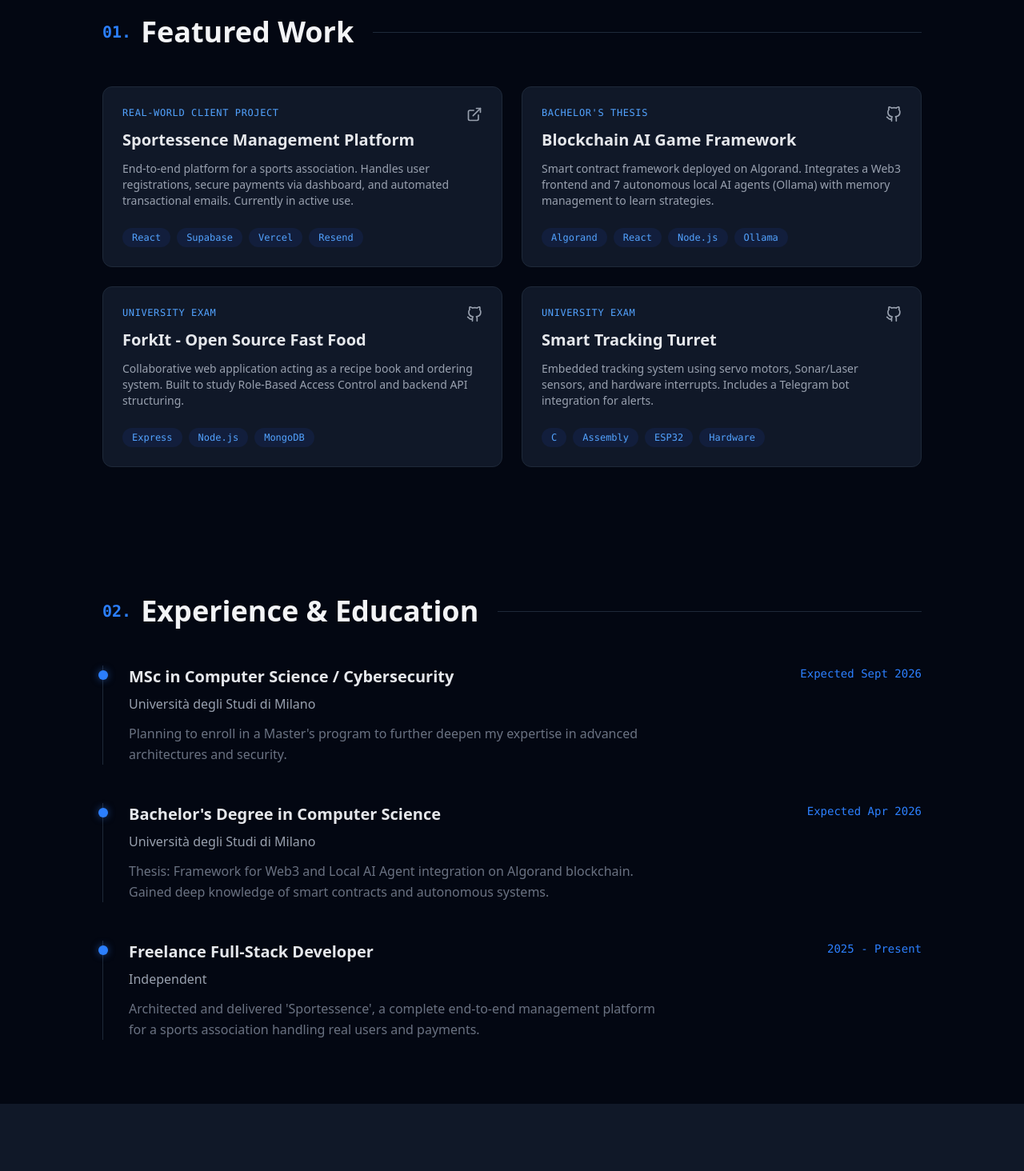
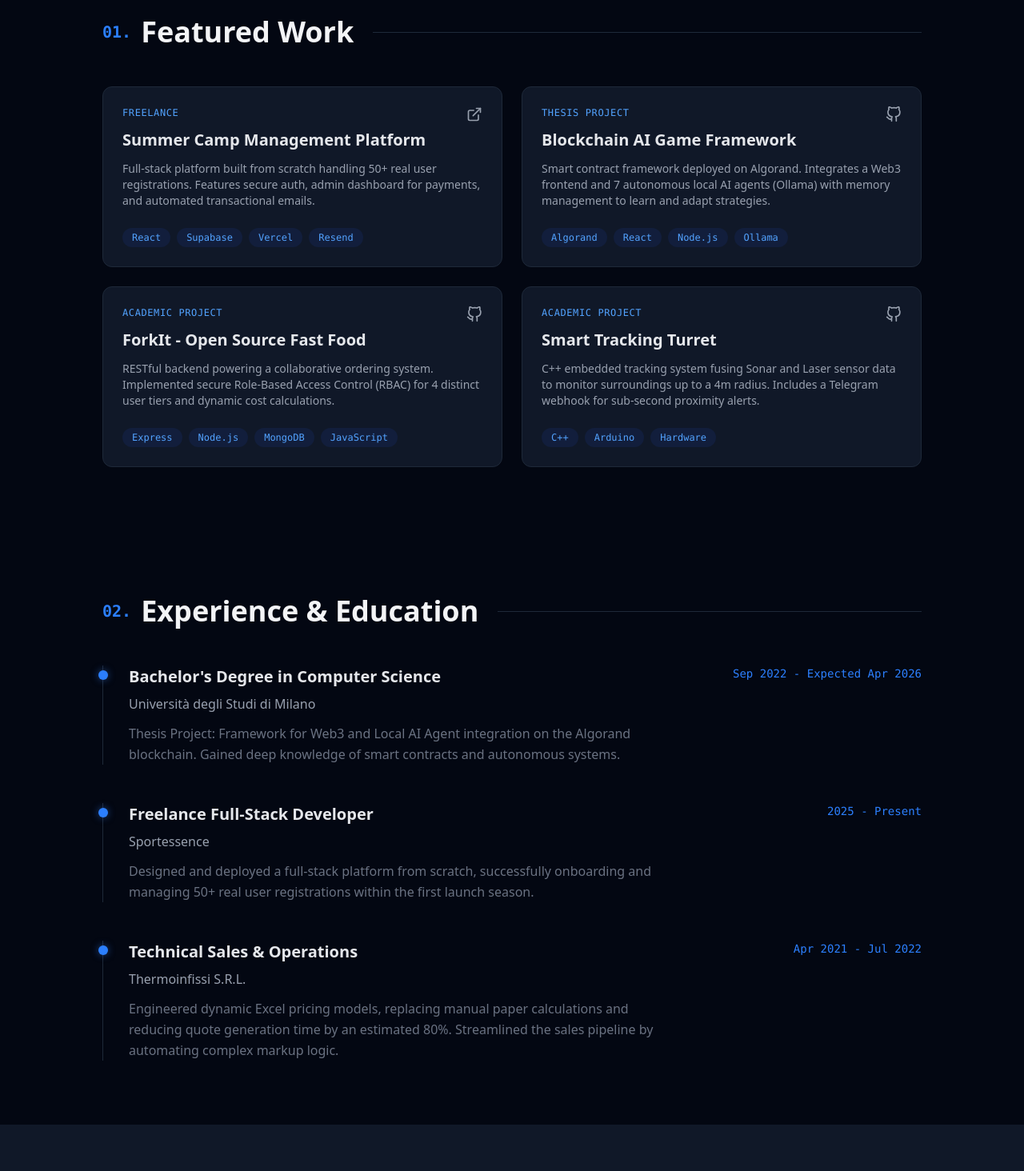
Before and after one commit to BeLorenzo/portfolio, a Next.js app: page / in a window 1280 px wide. Shown: the part 860-2324 px from the top of the page at 80% size. Built offline with nearby package versions, Linux system fonts and the light colour scheme.

Commit message:
Modifica testi

```diff
--- a/app/components/Experience.jsx
+++ b/app/components/Experience.jsx
@@ -1,27 +1,27 @@
 export default function Experience() {
   const steps = [
     {
-      date: "Expected Sept 2026",
-      title: "MSc in Computer Science / Cybersecurity",
-      company: "Università degli Studi di Milano",
-      description: "Planning to enroll in a Master's program to further deepen my expertise in advanced architectures and security."
-    },
-    {
-      date: "Expected Apr 2026",
+      date: "Sep 2022 - Expected Apr 2026",
       title: "Bachelor's Degree in Computer Science",
       company: "Università degli Studi di Milano",
-      description: "Thesis: Framework for Web3 and Local AI Agent integration on Algorand blockchain. Gained deep knowledge of smart contracts and autonomous systems."
+      description: "Thesis Project: Framework for Web3 and Local AI Agent integration on the Algorand blockchain. Gained deep knowledge of smart contracts and autonomous systems."
     },
     {
       date: "2025 - Present",
       title: "Freelance Full-Stack Developer",
-      company: "Independent",
-      description: "Architected and delivered 'Sportessence', a complete end-to-end management platform for a sports association handling real users and payments."
+      company: "Sportessence",
+      description: "Designed and deployed a full-stack platform from scratch, successfully onboarding and managing 50+ real user registrations within the first launch season."
+    },
+    {
+      date: "Apr 2021 - Jul 2022",
+      title: "Technical Sales & Operations",
+      company: "Thermoinfissi S.R.L.",
+      description: "Engineered dynamic Excel pricing models, replacing manual paper calculations and reducing quote generation time by an estimated 80%. Streamlined the sales pipeline by automating complex markup logic."
     }
   ];
 
   return (
-    <section id = "experience" className="py-20 px-8 sm:px-16 lg:px-24 bg-gray-950">
+    <section id="experience" className="py-20 px-8 sm:px-16 lg:px-24 bg-gray-950">
       <div className="max-w-5xl mx-auto">
         <h2 className="text-3xl md:text-4xl font-bold text-gray-100 mb-12 flex items-center">
           <span className="text-blue-500 font-mono text-xl mr-3">02.</span>
--- a/app/components/Projects.jsx
+++ b/app/components/Projects.jsx
@@ -1,38 +1,38 @@
 import Link from 'next/link';
 
 export default function Projects() {
-  const projects = [
+const projects = [
     {
-      label: "Real-World Client Project",
-      title: "Sportessence Management Platform",
-      description: "End-to-end platform for a sports association. Handles user registrations, secure payments via dashboard, and automated transactional emails. Currently in active use.",
+      label: "Freelance",
+      title: "Summer Camp Management Platform",
+      description: "Full-stack platform built from scratch handling 50+ real user registrations. Features secure auth, admin dashboard for payments, and automated transactional emails.",
       tech: ["React", "Supabase", "Vercel", "Resend"],
-      liveLink: "https://INSERISCI_SITO_LIVE_QUI.it",
-      githubLink: null // Repository privata
+      liveLink: "https://www.sportessence.it",
+      githubLink: null
     },
     {
-      label: "Bachelor's Thesis",
+      label: "Thesis Project",
       title: "Blockchain AI Game Framework",
-      description: "Smart contract framework deployed on Algorand. Integrates a Web3 frontend and 7 autonomous local AI agents (Ollama) with memory management to learn strategies.",
+      description: "Smart contract framework deployed on Algorand. Integrates a Web3 frontend and 7 autonomous local AI agents (Ollama) with memory management to learn and adapt strategies.",
       tech: ["Algorand", "React", "Node.js", "Ollama"],
       liveLink: null,
-      githubLink: "https://github.com/BeLorenzo/NOME_REPO_TESI"
+      githubLink: "https://github.com/BeLorenzo/Game4Blockchain"
     },
     {
-      label: "University Exam",
+      label: "Academic Project",
       title: "ForkIt - Open Source Fast Food",
-      description: "Collaborative web application acting as a recipe book and ordering system. Built to study Role-Based Access Control and backend API structuring.",
-      tech: ["Express", "Node.js", "MongoDB"],
+      description: "RESTful backend powering a collaborative ordering system. Implemented secure Role-Based Access Control (RBAC) for 4 distinct user tiers and dynamic cost calculations.",
+      tech: ["Express", "Node.js", "MongoDB", "JavaScript"],
       liveLink: null,
-      githubLink: "https://github.com/BeLorenzo/NOME_REPO_FORKIT"
+      githubLink: "https://github.com/BeLorenzo/ForkIt"
     },
     {
-      label: "University Exam",
+      label: "Academic Project",
       title: "Smart Tracking Turret",
-      description: "Embedded tracking system using servo motors, Sonar/Laser sensors, and hardware interrupts. Includes a Telegram bot integration for alerts.",
-      tech: ["C", "Assembly", "ESP32", "Hardware"],
+      description: "C++ embedded tracking system fusing Sonar and Laser sensor data to monitor surroundings up to a 4m radius. Includes a Telegram webhook for sub-second proximity alerts.",
+      tech: ["C++", "Arduino", "Hardware"],
       liveLink: null,
-      githubLink: "https://github.com/BeLorenzo/NOME_REPO_TORRETTA"
+      githubLink: "https://github.com/BeLorenzo/proximityRadar"
     }
   ];
 
```
Also changed, not shown: 1 other file (tests, documents, lock files or other folders).
